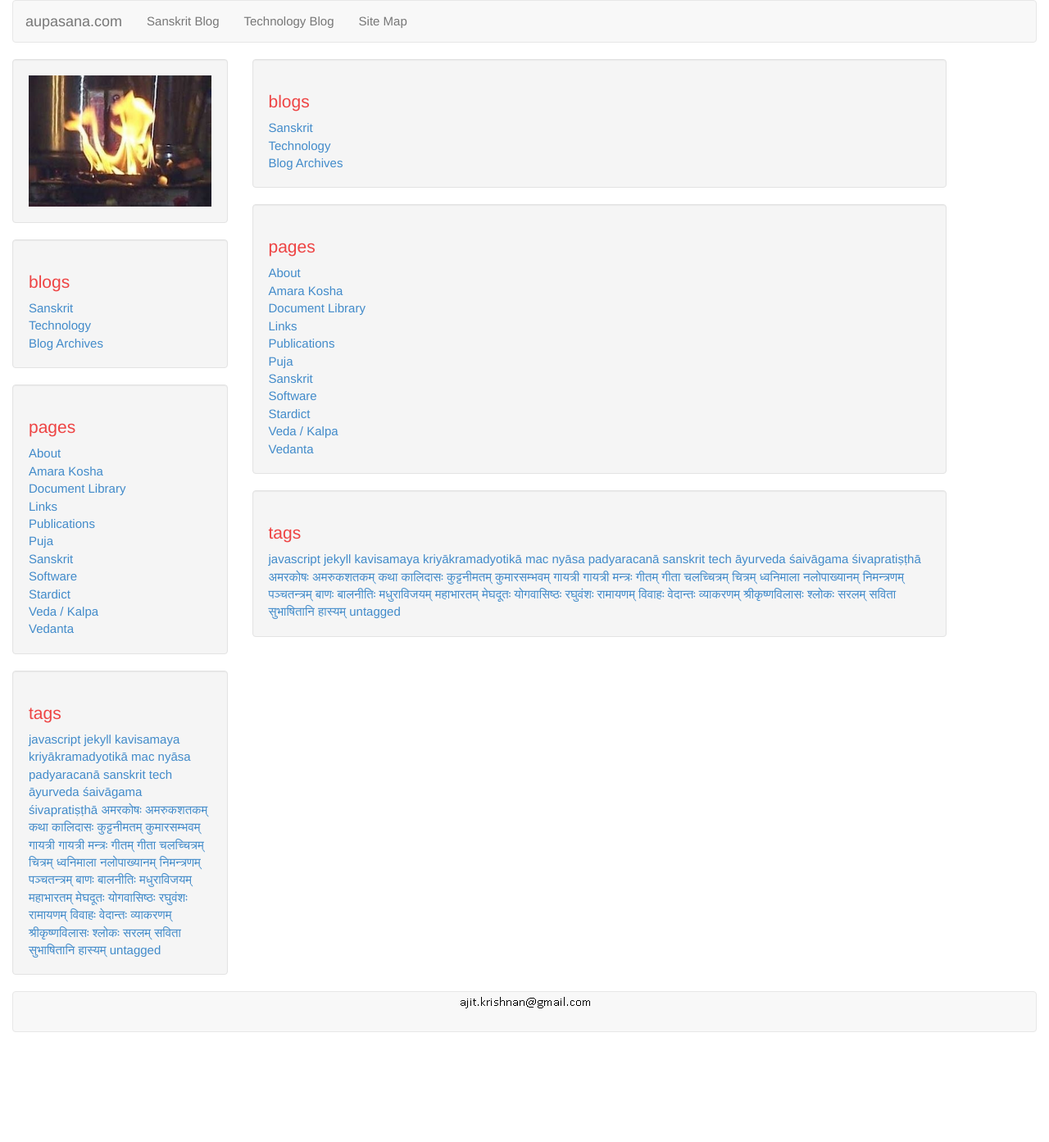
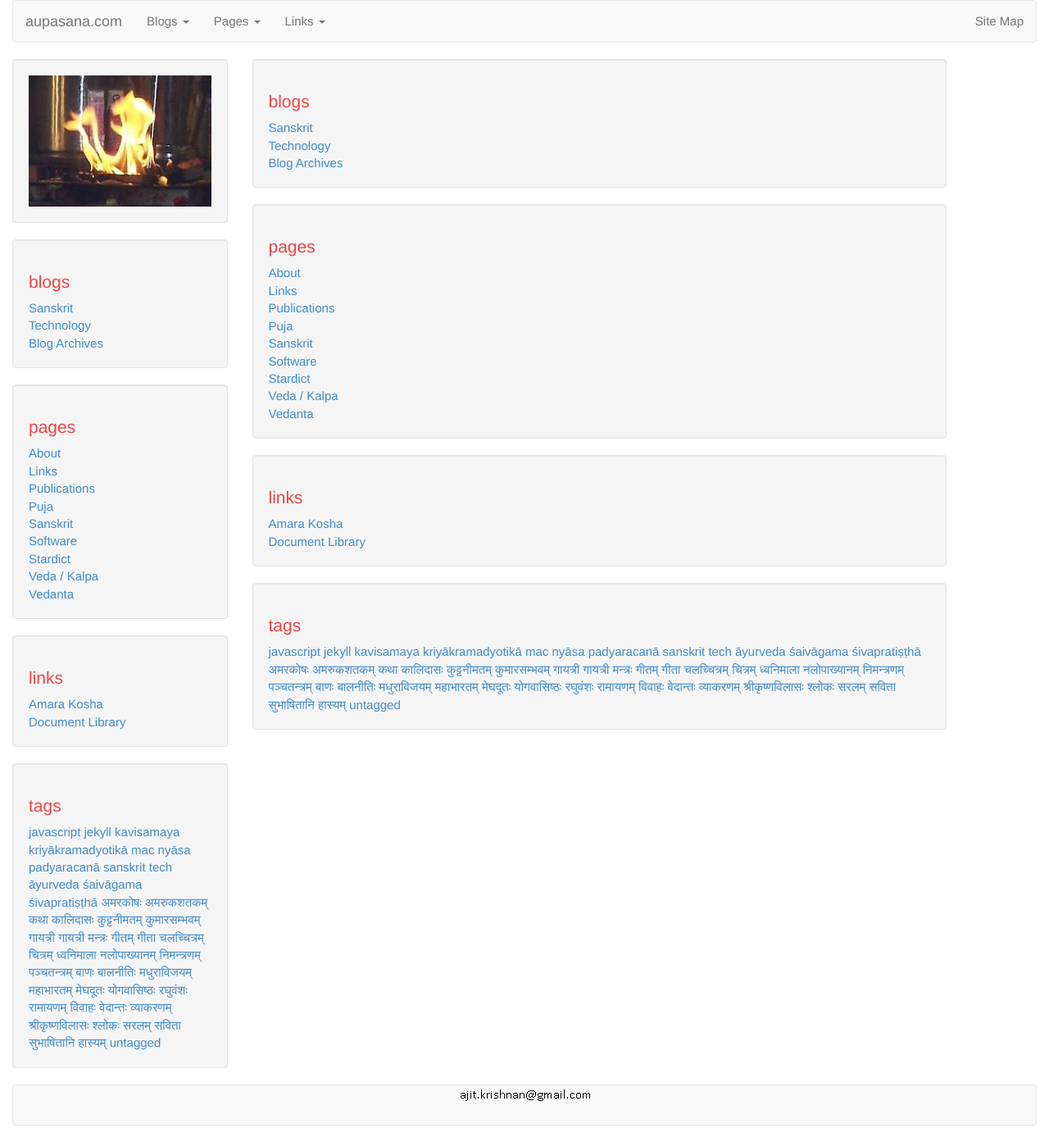
Before and after one commit to aupasana/aupasana.github.io, a Jekyll site: the page built from sitemap.html, in a window 1280 px wide. Shown: the whole page at 82% size. Built offline with Jekyll 4.4.1, drawn with Linux system fonts in a browser that asks for light colours; before the commit the page ends 1279 px from its top, so only the background shows below that.

Commit message:
navbar: use dropdown menus

```diff
--- a/_includes/header.html
+++ b/_includes/header.html
@@ -38,22 +38,46 @@
                 <a class="navbar-brand" href="{{ site.baseurl }}/">{{ site.name }}</a>
             </div>
             <div class="collapse navbar-collapse" id="bs-example-navbar-collapse-1">
-              <ul class="nav navbar-nav">
-                  <li class=""><a href="{{site.baseurl}}/blogs/sanskrit.html">Sanskrit Blog</a></li>
-                  <li class=""><a href="{{site.baseurl}}/blogs/tech.html">Technology Blog</a></li>
-                  <li class=""><a href="{{ site.baseurl }}/sitemap.html">Site Map</a></li>
-                  <li class="visible-xs-block"><a href="{{site.baseurl}}/pages/about.html">About</a></li>
-                  <li class="visible-xs-block"><a href="http://amara.aupasana.com">Amara Kosha</a></li>
-                  <li class="visible-xs-block"><a href="http://docs.aupasana.com">Document Library</a></li>
-                  <li class="visible-xs-block"><a href="{{site.baseurl}}/pages/links.html">Links</a></li>
-                  <li class="visible-xs-block"><a href="{{site.baseurl}}/pages/publications.html">Publications</a></li>
-                  <li class="visible-xs-block"><a href="{{site.baseurl}}/pages/puja.html">Puja</a></li>
-                  <li class="visible-xs-block"><a href="{{site.baseurl}}/pages/sanskrit.html">Sanskrit</a></li>
-                  <li class="visible-xs-block"><a href="{{site.baseurl}}/pages/software.html">Software</a></li>
-                  <li class="visible-xs-block"><a href="{{site.baseurl}}/pages/stardict.html">Stardict</a></li>
-                  <li class="visible-xs-block"><a href="{{site.baseurl}}/pages/kalpa.html">Veda / Kalpa</a></li>
-                  <li class="visible-xs-block"><a href="{{site.baseurl}}/pages/vedanta.html">Vedanta</a></li>
-              </ul>
+                <ul class="nav navbar-nav">
+                    <li class="dropdown">
+                        <a class="dropdown-toggle" data-toggle="dropdown" href="#">Blogs
+                          <span class="caret"></span>
+                        </a>
+                        <ul class="dropdown-menu">
+                          <li><a href="{{site.baseurl}}/blogs/sanskrit.html">Sanskrit Blog</a></li>
+                          <li><a href="{{site.baseurl}}/blogs/tech.html">Technology Blog</a></li>
+                          <li><a href="{{site.baseurl}}/archives/archive_date.html">Blog Archives</a></li>
+                        </ul>
+                      </li>
+                      <li class="dropdown">
+                          <a class="dropdown-toggle" data-toggle="dropdown" href="#">Pages
+                            <span class="caret"></span>
+                          </a>
+                          <ul class="dropdown-menu">
+                            <li><a href="{{site.baseurl}}/pages/about.html">About</a></li>
+                            <li><a href="{{site.baseurl}}/pages/links.html">Links</a></li>
+                            <li><a href="{{site.baseurl}}/pages/publications.html">Publications</a></li>
+                            <li><a href="{{site.baseurl}}/pages/puja.html">Puja</a></li>
+                            <li><a href="{{site.baseurl}}/pages/sanskrit.html">Sanskrit</a></li>
+                            <li><a href="{{site.baseurl}}/pages/software.html">Software</a></li>
+                            <li><a href="{{site.baseurl}}/pages/stardict.html">Stardict</a></li>
+                            <li><a href="{{site.baseurl}}/pages/kalpa.html">Veda / Kalpa</a></li>
+                            <li><a href="{{site.baseurl}}/pages/vedanta.html">Vedanta</a></li>
+                          </ul>
+                      </li>
+                      <li class="dropdown">
+                          <a class="dropdown-toggle" data-toggle="dropdown" href="#">Links
+                            <span class="caret"></span>
+                          </a>
+                          <ul class="dropdown-menu">
+                            <li><a href="http://amara.aupasana.com">Amara Kosha</a></li>
+                            <li><a href="http://docs.aupasana.com">Document Library</a></li>
+                          </ul>
+                      </li>
+                    </ul>
+                    <ul class="nav navbar-nav navbar-right">
+                      <li><a href="{{ site.baseurl }}/sitemap.html">Site Map</a></li>
+                    </ul>
             </div>
         </div>
     </div>
--- /dev/null
+++ b/_includes/list-links.html
@@ -0,0 +1,6 @@
+<h1>links</h1>
+
+<div class="sidebar-link">
+  <a href="http://amara.aupasana.com">Amara Kosha</a><br/>
+  <a href="http://docs.aupasana.com">Document Library</a><br/>
+</div>
--- a/_includes/list-pages.html
+++ b/_includes/list-pages.html
@@ -2,8 +2,6 @@
 
 <div class="sidebar-link">
   <a href="{{site.baseurl}}/pages/about.html">About</a><br/>
-  <a href="http://amara.aupasana.com">Amara Kosha</a><br/>
-  <a href="http://docs.aupasana.com">Document Library</a><br/>
   <a href="{{site.baseurl}}/pages/links.html">Links</a><br/>
   <a href="{{site.baseurl}}/pages/publications.html">Publications</a><br/>
   <a href="{{site.baseurl}}/pages/puja.html">Puja</a><br/>
--- a/_includes/sidebar.html
+++ b/_includes/sidebar.html
@@ -11,6 +11,10 @@
 </div>
 
 <div class="sidebar well visible-md visible-lg">
+	{% include list-links.html %}
+</div>
+
+<div class="sidebar well visible-md visible-lg">
 {% assign sorted_tags = (site.tags | sort:0) %}
 
 	<h1>tags</h1>
--- a/sitemap.html
+++ b/sitemap.html
@@ -13,6 +13,10 @@ layout: default
 </div>
 
 <div class="sidebar well">
+	{% include list-links.html %}
+</div>
+
+<div class="sidebar well">
 {% assign sorted_tags = (site.tags | sort:0) %}
 
 	<h1>tags</h1>
```
